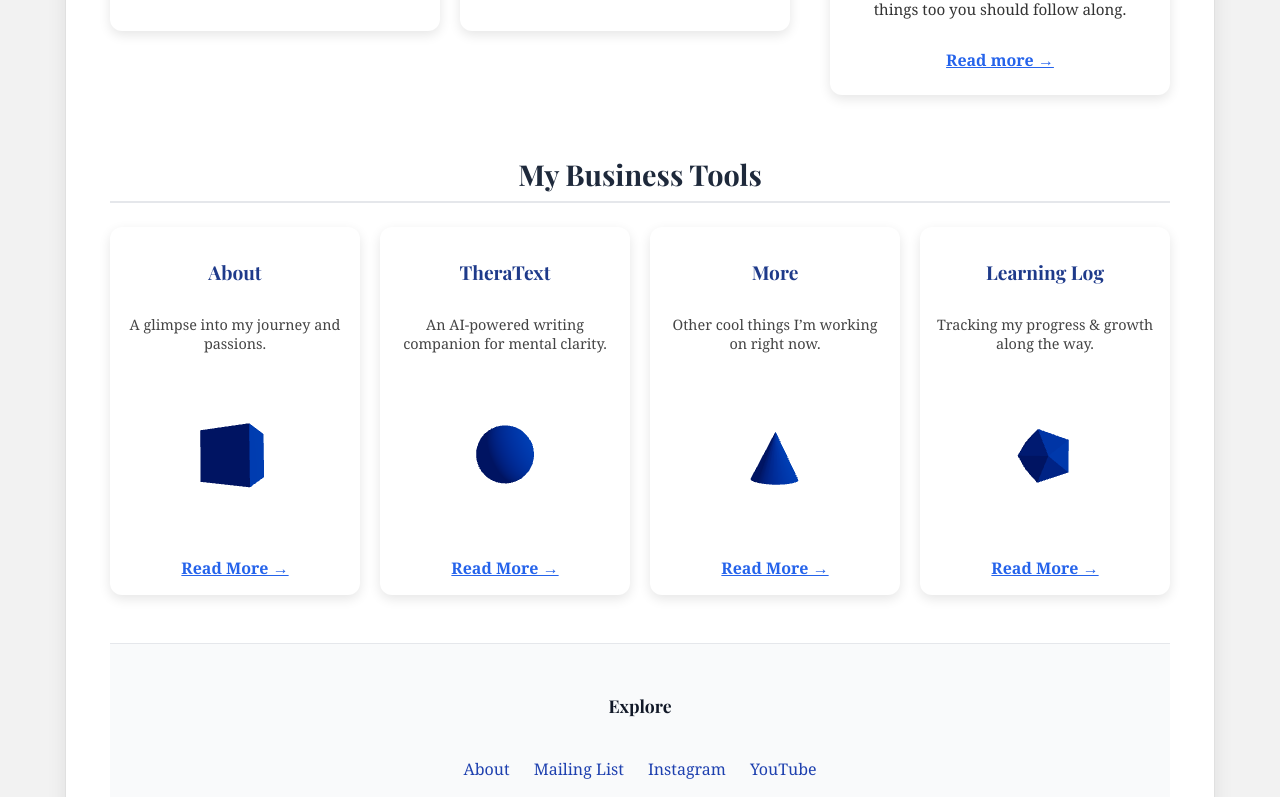
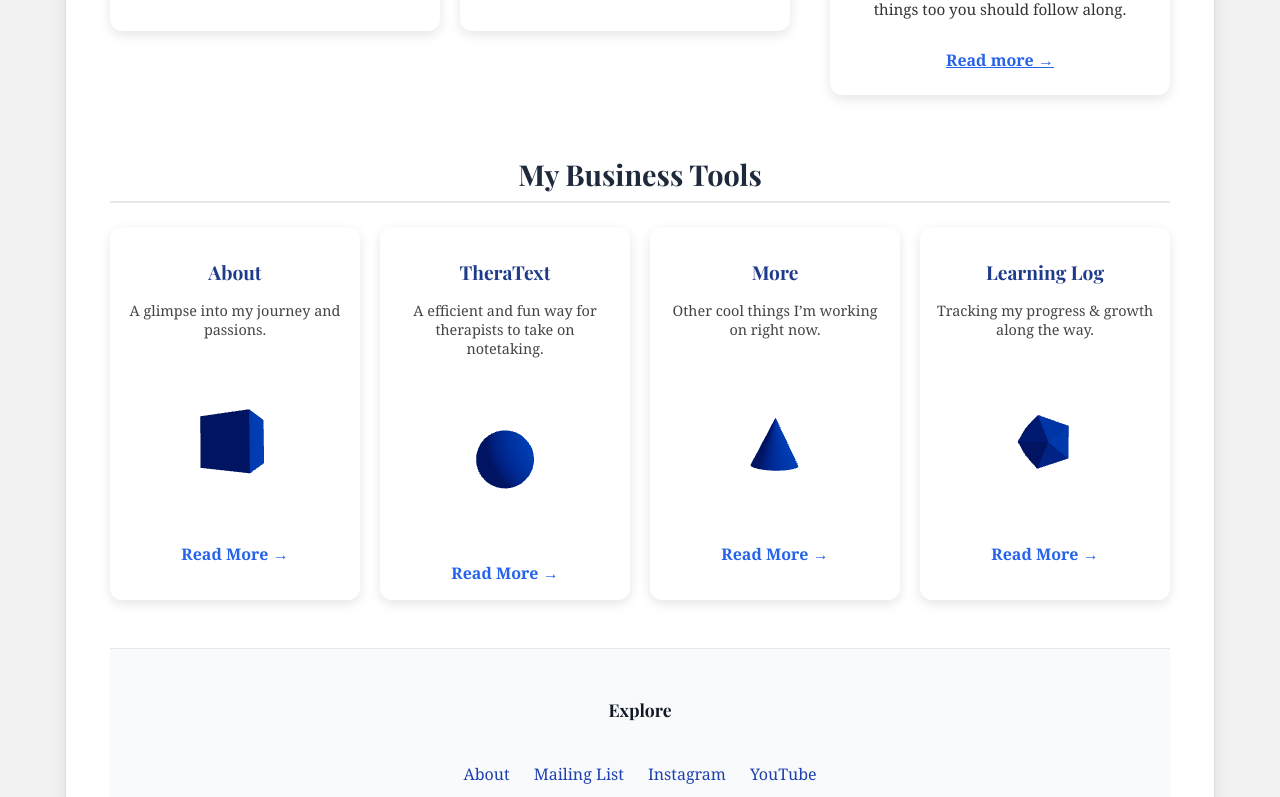
Before and after one commit to alexisbernt/Portfolio, a React (Create React App) app in the folder lexi-portfolio/: page / in a window 1280 px wide. Shown: the part 599-1396 px from the top of the page. Built offline with nearby package versions, Linux system fonts and the light colour scheme.

Commit message:
updates to portfolio cards so they link to respective pages
updates to portfolio cards so they link to respective pages

```diff
--- a/lexi-portfolio/src/PortfolioGrid.js
+++ b/lexi-portfolio/src/PortfolioGrid.js
@@ -26,8 +26,7 @@ function ModernLandingPage() {
 
   const cardPosts = [
     { title: 'About', desc: 'A glimpse into my journey and passions.', link: '/about', shape: 'box' },
-    { title: 'TheraText', desc: 'An AI-powered writing companion for mental clarity.', link: '/theratext', shape: 'sphere' },
-    // { title: "Lexi's Cyber Club", desc: 'A hub for tech lovers and security enthusiasts.', link: '/cyberclub', shape: 'torus' },
+    { title: 'TheraText', desc: 'A efficient and fun way for therapists to take on notetaking.', link: 'https://www.theratext.site/', shape: 'sphere' },
     { title: 'More', desc: 'Other cool things I’m working on right now.', link: '/more', shape: 'cone' },
     { title: 'Learning Log', desc: 'Tracking my progress & growth along the way.', link: '/learninglog', shape: 'icosahedron' }
   ];
@@ -62,7 +61,8 @@ function ModernLandingPage() {
     textDecoration: 'none',
     color: 'inherit',
     display: 'flex',
-    flexDirection: 'column'
+    flexDirection: 'column',
+    cursor: 'pointer'
   };
 
   const imgStyle = {
@@ -99,8 +99,8 @@ function ModernLandingPage() {
         fontSize: '1.8rem',
         fontWeight: '700',
         marginBottom: '1.5rem',
-        color: '#1e293b', // slate-800 kind of vibe
-        borderBottom: '2px solid #e5e7eb', // subtle divider
+        color: '#1e293b',
+        borderBottom: '2px solid #e5e7eb',
         paddingBottom: '0.5rem'
       }}>
         Most Recent Developments
@@ -145,8 +145,8 @@ function ModernLandingPage() {
         fontSize: '1.8rem',
         fontWeight: '700',
         marginBottom: '1.5rem',
-        color: '#1e293b', // slate-800 kind of vibe
-        borderBottom: '2px solid #e5e7eb', // subtle divider
+        color: '#1e293b',
+        borderBottom: '2px solid #e5e7eb',
         paddingBottom: '0.5rem'
       }}>
         My Business Tools
@@ -154,15 +154,11 @@ function ModernLandingPage() {
 
       {/* 3D CARDS SECTION */}
       <div style={cardGrid}>
-        {cardPosts.map((post, index) => (
-          <motion.div
-            key={index}
-            whileHover={{ scale: 1.05 }}
-            style={{
-              ...card,
-              padding: '16px'
-            }}
-          >
+        {cardPosts.map((post, index) => {
+          const isExternal = post.link.startsWith("http");
+
+          const CardContent = () => (
+            <div style={{ padding: '16px' }}>
               <h2 style={{ fontSize: '1.2rem', fontWeight: 'bold', color: '#1e3a8a' }}>{post.title}</h2>
               <p style={{ fontSize: '0.9rem', color: '#444', marginBottom: '12px' }}>{post.desc}</p>
               <Canvas style={{ height: '180px', marginBottom: '12px' }}>
@@ -173,12 +169,28 @@ function ModernLandingPage() {
                 </Float>
                 <OrbitControls enableZoom={false} enablePan={false} autoRotate />
               </Canvas>
-            <Link to={post.link} style={{ color: '#2563eb', fontWeight: 'bold' }}>
-              Read More →
+              <span style={{ color: '#2563eb', fontWeight: 'bold' }}>Read More →</span>
+            </div>
+          );
+
+          return (
+            <motion.div key={index} whileHover={{ scale: 1.05 }} style={card}>
+              {isExternal ? (
+                <a href={post.link} target="_blank" rel="noopener noreferrer"
+                   style={{ textDecoration: 'none', color: 'inherit', display: 'block', height: '100%' }}>
+                  <CardContent />
+                </a>
+              ) : (
+                <Link to={post.link}
+                      style={{ textDecoration: 'none', color: 'inherit', display: 'block', height: '100%' }}>
+                  <CardContent />
                 </Link>
+              )}
             </motion.div>
-        ))}
+          );
+        })}
       </div>
+
       {/* Footer at the bottom */}
       <Footer />
     </div>
--- a/lexi-portfolio/src/css/PortfolioGrid.css
+++ b/lexi-portfolio/src/css/PortfolioGrid.css
@@ -95,8 +95,23 @@ h1, h2, h3 {
   color: #1e40af;
 }
 
-/* Card Hover Effect */
+/* Make entire card clickable */
+.portfolio-post-card a {
+  display: block;
+  text-decoration: none;
+  color: inherit; /* keep text colors */
+  height: 100%;
+  width: 100%;
+}
+
+/* Ensure inner text inherits */
+.portfolio-post-card a h2,
+.portfolio-post-card a p {
+  color: inherit;
+}
+
+/* Keep hover effect on whole card */
 .portfolio-post-card:hover {
   transform: translateY(-4px);
-  box-shadow: 0 10px 20px rgba(0,0,0,0.08);
+  box-shadow: 0 10px 20px rgba(0,0,0,0.12);
 }
```
Lines whose indentation alone changed are shown as unchanged.
